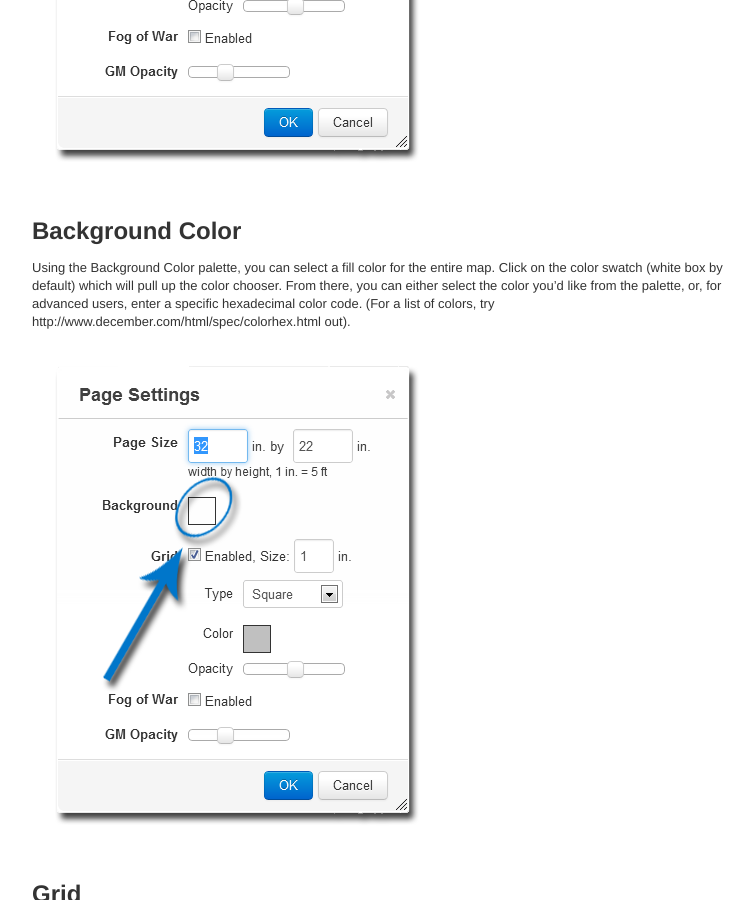
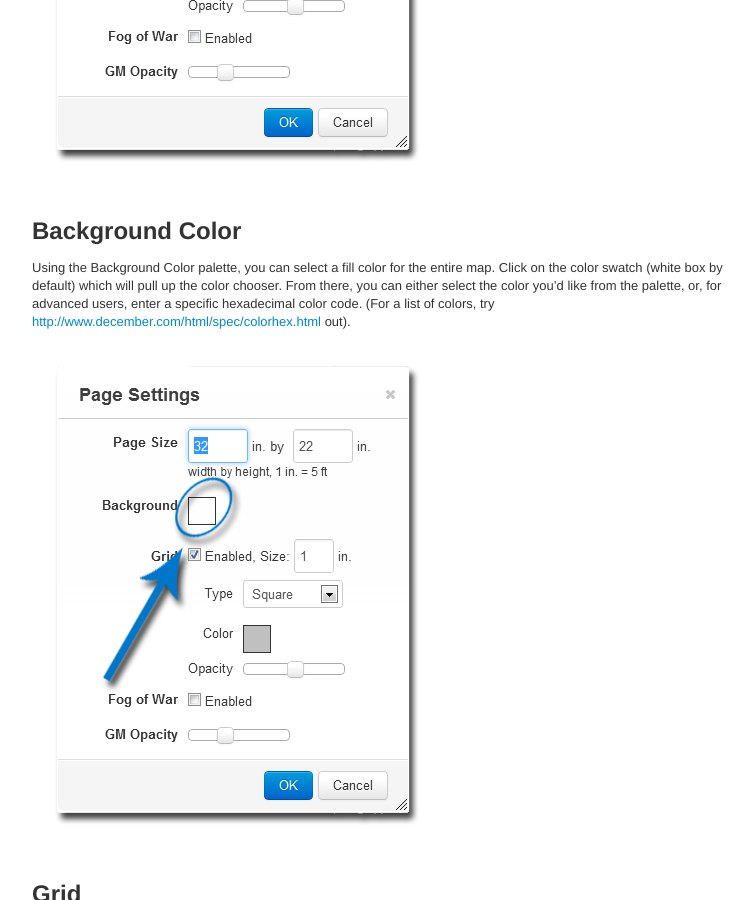
Before and after one commit to Roll20/help.roll20.net, a Jekyll site: the page built from _posts/2012-06-28-page-settings.md, in a window 1280 px wide and 900 px high, scrolled down 1547 px. Shown: the whole window, without its empty margins (128-881 px from the left). Built offline with Jekyll 4.4.1, drawn with Linux system fonts in a browser that asks for light colours; nearby versions of some CDN libraries; Markdown is read by kramdown in place of the engine named in the settings; comment, search, counter and statistics services are not loaded; part of the change alters nothing that is shown.

Commit message:
Update gh-pages

```diff
--- a/_posts/2012-06-28-page-settings.md
+++ b/_posts/2012-06-28-page-settings.md
@@ -23,7 +23,7 @@ The size of the page canvass can be adjusted here, by changing the width and hei
 
 Background Color
 --------
-Using the Background Color palette, you can select a fill color for the entire map. Click on the color swatch (white box by default) which will pull up the color chooser. From there, you can either select the color you'd like from the palette, or, for advanced users, enter a specific hexadecimal color code. (For a list of colors, try http://www.december.com/html/spec/colorhex.html out).<br>
+Using the Background Color palette, you can select a fill color for the entire map. Click on the color swatch (white box by default) which will pull up the color chooser. From there, you can either select the color you'd like from the palette, or, for advanced users, enter a specific hexadecimal color code. (For a list of colors, try <a href="http://www.december.com/html/spec/colorhex.html">http://www.december.com/html/spec/colorhex.html</a> out).<br>
 <img src="/images/ps-background.png" />
 
 Grid
```
